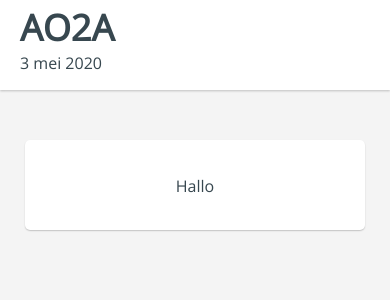
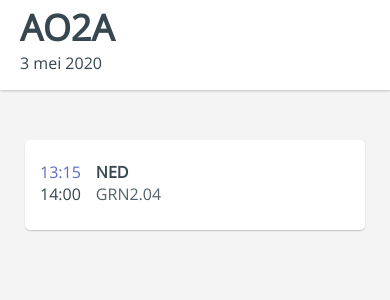
Before and after one commit to jeroen2002/rooster-redux-app, a React Native app: screen / in a window 390 px wide. Shown: the top 300 px of the page. Built offline with nearby package versions, Linux system fonts and the light colour scheme.

Commit message:
Add sample content in coursebox

```diff
--- a/src/components/CourseBox.js
+++ b/src/components/CourseBox.js
@@ -1,15 +1,36 @@
 import React from 'react';
-import { View } from 'react-native';
+import { View, StyleSheet } from 'react-native';
 
 import globalStyles from '../style/globals';
+import { PRIMARY_COLOR, LIGHT_TEXT } from '../style/contstants';
 
 import CustomText from './CustomText';
 
 
+const styles = StyleSheet.create({
+  courseSegments: {
+    display: 'flex',
+    flexDirection: 'row',
+  },
+  courseSegment: {
+    marginLeft: 15,
+    marginTop: '6.25%',
+  },
+});
+
 function CourseBox() {
   return (
     <View style={globalStyles.box}>
-      <CustomText style={{ textAlign: 'center', marginTop: 35 }}>Hallo</CustomText>
+      <View style={styles.courseSegments}>
+        <View style={styles.courseSegment}>
+          <CustomText color={PRIMARY_COLOR}>13:15</CustomText>
+          <CustomText>14:00</CustomText>
+        </View>
+        <View style={styles.courseSegment}>
+          <CustomText weight="bold">NED</CustomText>
+          <CustomText color={LIGHT_TEXT}>GRN2.04</CustomText>
+        </View>
+      </View>
     </View>
   );
 }
--- a/src/style/contstants.js
+++ b/src/style/contstants.js
@@ -1,2 +1,3 @@
 export const PRIMARY_COLOR = '#5C6BC0';
 export const TEXT_COLOR = '#37474F';
+export const LIGHT_TEXT = '#53636B';
```
